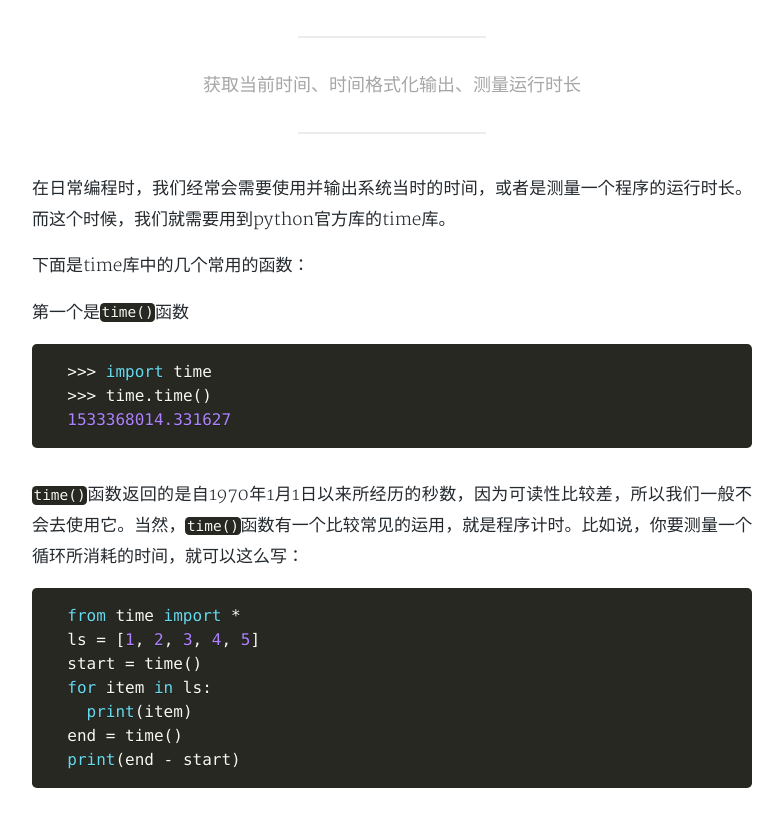
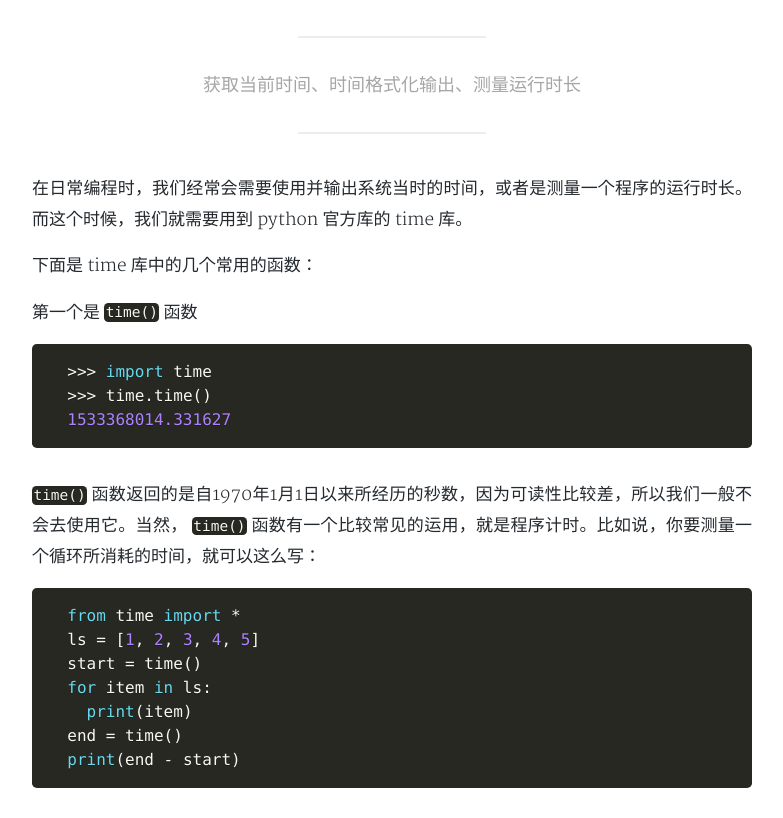
Before and after one commit to cometeme/cometeme.github.io, a Jekyll site: the page built from _posts/2018-08-04-time库.md, in a window 1280 px wide and 900 px high, scrolled down 382 px, cut to the strip 82-900 px from the top of the window. Shown: the whole strip, without its empty margins (248-1031 px from the left). Built offline with Jekyll 4.4.1, drawn with Linux system fonts in a browser that asks for light colours; nearby versions of some CDN libraries; a style sheet for code colours, icons or effects is not loaded; some of the changed text lies outside the part shown.

````diff
--- a/_posts/2018-08-04-time库.md
+++ b/_posts/2018-08-04-time库.md
@@ -8,11 +8,11 @@ cover: 'https://images.unsplash.com/photo-1501139083538-0139583c060f?ixlib=rb-0.
 tags: python python库
 ---
 
-在日常编程时，我们经常会需要使用并输出系统当时的时间，或者是测量一个程序的运行时长。而这个时候，我们就需要用到python官方库的time库。
+在日常编程时，我们经常会需要使用并输出系统当时的时间，或者是测量一个程序的运行时长。而这个时候，我们就需要用到 python 官方库的 time 库。
 
-下面是time库中的几个常用的函数：
+下面是 time 库中的几个常用的函数：
 
-第一个是`time()`函数
+第一个是 `time()` 函数
 
 ```python
   >>> import time
@@ -20,7 +20,7 @@ tags: python python库
   1533368014.331627
 ```
 
-`time()`函数返回的是自1970年1月1日以来所经历的秒数，因为可读性比较差，所以我们一般不会去使用它。当然，`time()`函数有一个比较常见的运用，就是程序计时。比如说，你要测量一个循环所消耗的时间，就可以这么写：
+`time()` 函数返回的是自1970年1月1日以来所经历的秒数，因为可读性比较差，所以我们一般不会去使用它。当然， `time()` 函数有一个比较常见的运用，就是程序计时。比如说，你要测量一个循环所消耗的时间，就可以这么写：
 
 ```python
   from time import *
@@ -44,11 +44,11 @@ tags: python python库
 ```
 
 可见，循环打印了五次的耗时大概是 0.002 秒。当你想要优化一种算法时，测量时间是一个非常有效的标准。
-当然，当你对测量的精度要求不高时，`time()`函数足以使用。但是如果你想更准确地计时，可以使用`perf_counter()`函数。`perf_counter()`函数返回的是CPU计时的精确时间，单位也是秒。
+当然，当你对测量的精度要求不高时， `time()` 函数足以使用。但是如果你想更准确地计时，可以使用 `perf_counter()` 函数。 `perf_counter()` 函数返回的是CPU计时的精确时间，单位也是秒。
 
-当用了`perf_counter()`函数之后，上面的结果变为了`0.002030177987762727`
+当用了 `perf_counter()` 函数之后，上面的结果变为了 `0.002030177987762727`
 
-time库中有一个比较常用的函数`sleep(s)`，它可以让程序暂停`s`秒。这个功能在进行无限循环时可以控制循环频率（比如说爬虫）。不过，`sleep(1)`并不代表这个程序正好暂停了1s，我们可以用上面介绍的计时程序来测试一下。
+time库中有一个比较常用的函数 `sleep(s)` ，它可以让程序暂停 `s` 秒。这个功能在进行无限循环时可以控制循环频率（比如说爬虫）。不过， `sleep(1)` 并不代表这个程序正好暂停了1s，我们可以用上面介绍的计时程序来测试一下。
 
 ```python
   from time import *
@@ -91,9 +91,9 @@ time库中有一个比较常用的函数`sleep(s)`，它可以让程序暂停`s`
 * %M    分钟
 * %S    秒
 
-而`time_t`这个参数需要的是时间结构体，这个不需要我们完成，我们可以调用`localtime()`这个函数来直接获得。（当然了，`gmtime()`这个函数也可以返回一个时间结构体，但是它是标准时间，中国是 UTC +8 时间。所以用`gmtime()`会比正常时间慢八小时）
+而 `time_t` 这个参数需要的是时间结构体，这个不需要我们完成，我们可以调用 `localtime()` 这个函数来直接获得。（当然了， `gmtime()` 这个函数也可以返回一个时间结构体，但是它是标准时间，中国是 UTC +8 时间。所以用 `gmtime()` 会比正常时间慢八小时）
 
-所以比如说我们要输出类似于`2018 08 04 16:00`这样的时间格式，我们只需要用以下的代码：
+所以比如说我们要输出类似于 `2018 08 04 16:00` 这样的时间格式，我们只需要用以下的代码：
 
 ```python
   >>> time.strftime("%Y %m %d %H:%M", time.localtime())
@@ -102,4 +102,4 @@ time库中有一个比较常用的函数`sleep(s)`，它可以让程序暂停`s`
 
 这样就实现了自定义时间文本输出的功能了。
 
-关于time库的使用就介绍到这里。当然了，time库还有很多好玩的函数。因为不是很常用，而且限于篇幅，就不再赘述了。有关time库的其他的资料，大家可以看[官方文档](https://docs.python.org/3/library/time.html)。
+关于 time 库的使用就介绍到这里。当然了， time 库还有很多好玩的函数。因为不是很常用，而且限于篇幅，就不再赘述了。有关 time 库的其他的资料，大家可以看 [官方文档](https://docs.python.org/3/library/time.html) 。
````
Also changed, not shown: other parts of _posts/2018-08-04-time库.md (+5 -5 lines).
